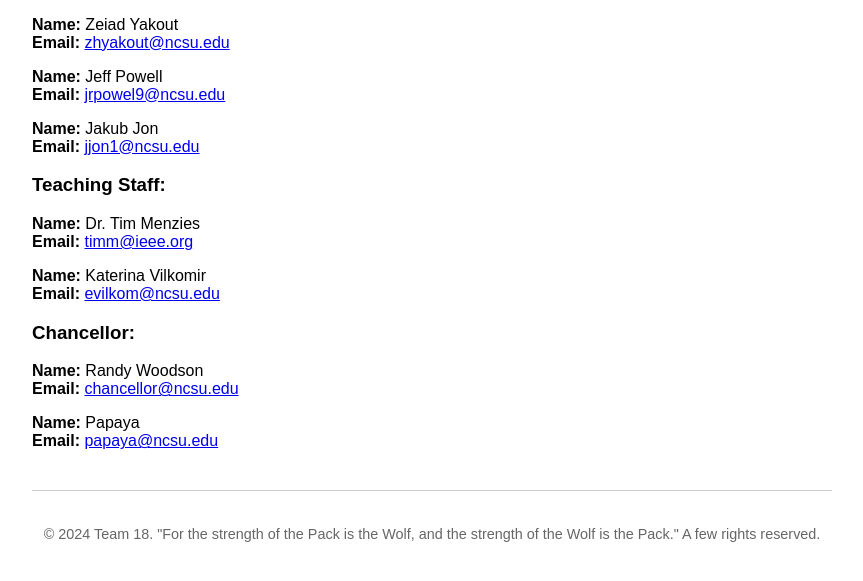
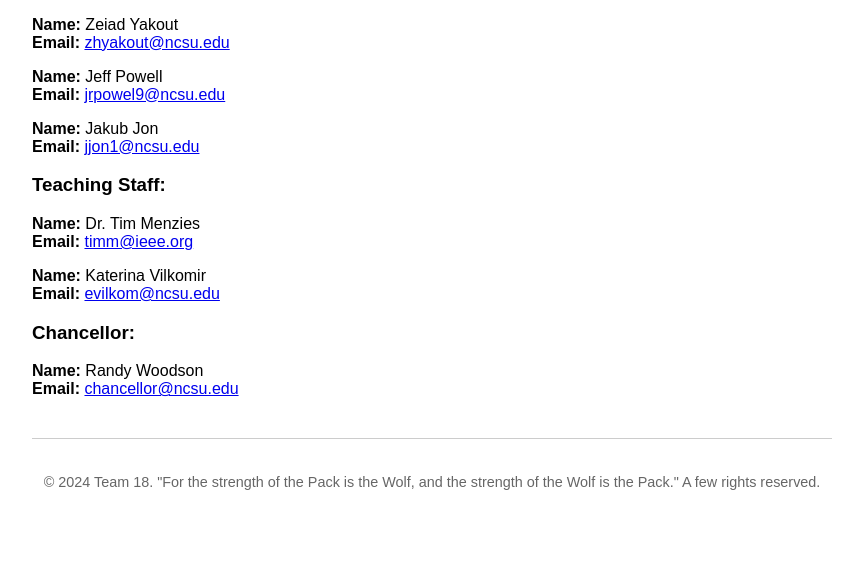
Before and after one commit to CSC510-Group18/git-homework2, a plain HTML site: page index.html in a window 1280 px wide. Shown: the part 125-706 px from the top of the page, without its empty margins (208-1071 px from the left). Drawn offline with Linux system fonts and the light colour scheme.

Commit message:
Revert "papaya"
This reverts commit d400b779eb1bb28d55af8396fe2d88cf3ab0912c.

```diff
--- a/index.html
+++ b/index.html
@@ -63,10 +63,6 @@
             <p><strong>Name:</strong> Randy Woodson<br>
             <strong>Email:</strong> <a href="mailto:chancellor@ncsu.edu">chancellor@ncsu.edu</a></p>
         </div>
-        <div class="member">
-            <p><strong>Name:</strong> Papaya<br>
-            <strong>Email:</strong> <a href="mailto:papaya@ncsu.edu">papaya@ncsu.edu</a></p>
-        </div>
 
     </div>
 
```
